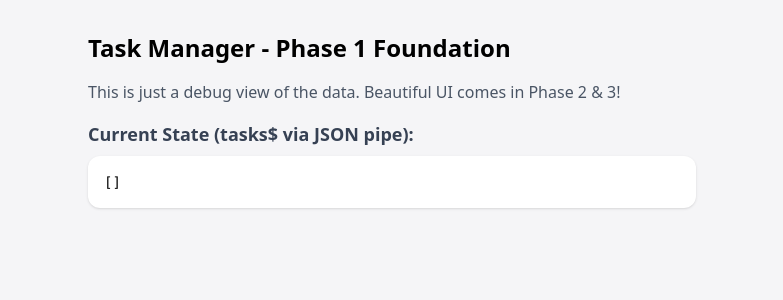
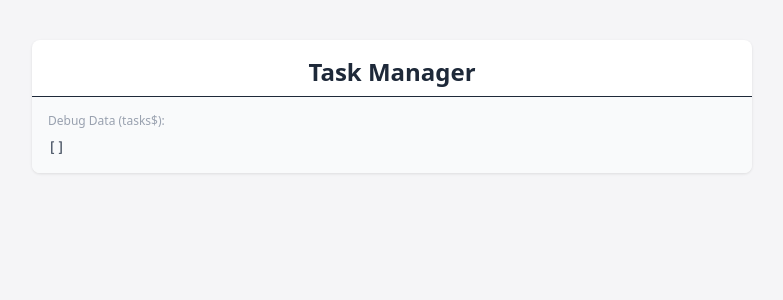
Before and after one commit to ngkhanhthien/task-zero-website, an Angular app: page / in a window 1280 px wide. Shown: the top 300 px of the page, without its empty margins (248-1031 px from the left). Built offline with nearby package versions, Linux system fonts and the light colour scheme.

Commit message:
feat: Implement initial UI layout and styling for the task manager application

```diff
--- a/src/app/app.css
+++ b/src/app/app.css
@@ -0,0 +1,12 @@
+.layout-container {
+  max-width: 720px;
+  margin: 40px auto 0 auto;
+}
+
+.core-card {
+  background-color: #ffffff;
+  /* Card trắng ở giữa */
+  border-radius: 8px; /* Bo góc tạm trước khi Phase 6 làm đẹp */
+  box-shadow: 0 1px 3px rgba(0,0,0,0.1);
+  overflow: hidden;
+}
--- a/src/app/app.html
+++ b/src/app/app.html
@@ -1,8 +1,13 @@
-<main class="p-8 max-w-2xl mx-auto">
-  <h1 class="text-2xl font-bold mb-4">Task Manager - Phase 1 Foundation</h1>
+<main class="layout-container">
+  <div class="core-card">
+    <h1 class="text-2xl font-bold pt-4 pb-2 text-center text-gray-800 border-b">
+      Task Manager
+    </h1>
 
-  <p class="mb-4 text-gray-600">This is just a debug view of the data. Beautiful UI comes in Phase 2 & 3!</p>
-
-  <h2 class="font-semibold text-lg text-gray-700">Current State (tasks$ via JSON pipe):</h2>
-  <pre class="bg-white p-4 rounded-xl shadow mt-2 text-sm overflow-auto">{{ tasks$ | async | json }}</pre>
+    <!-- Code tạm hiển thị Data -->
+    <div class="p-4 bg-gray-50 h-full">
+      <p class="text-xs text-gray-400 mb-2">Debug Data (tasks$):</p>
+      <pre class="text-sm text-gray-700">{{ tasks$ | async | json }}</pre>
+    </div>
+  </div>
 </main>
```
